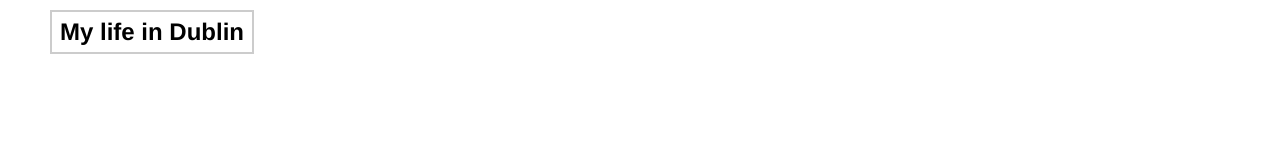
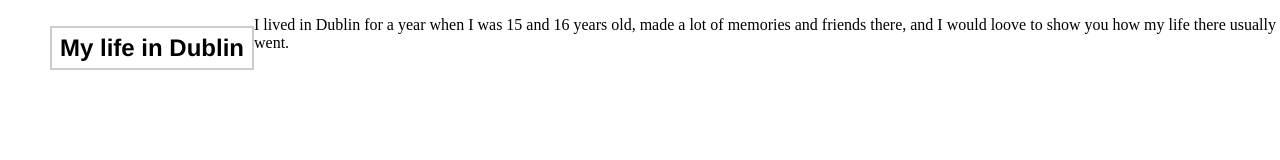
Before and after one commit to albxluu/Dublin-map-work-class, a plain HTML site: page index.html in a window 1280 px wide. Drawn offline with nearby package versions, Linux system fonts and the light colour scheme.

Commit message:
Update index.html

```diff
--- a/index.html
+++ b/index.html
@@ -20,6 +20,7 @@
 
   <!-- Display the map and title with HTML division tags  -->
   <div id="map-title">My life in Dublin</div>
+  <p> I lived in Dublin for a year when I was 15 and 16 years old, made a lot of memories and friends there, and I would loove to show you how my life there usually went. </p>
   <div id="map"></div>
   <!-- Create the interactive map content with JavaScript (.js) -->
   <script>
```
